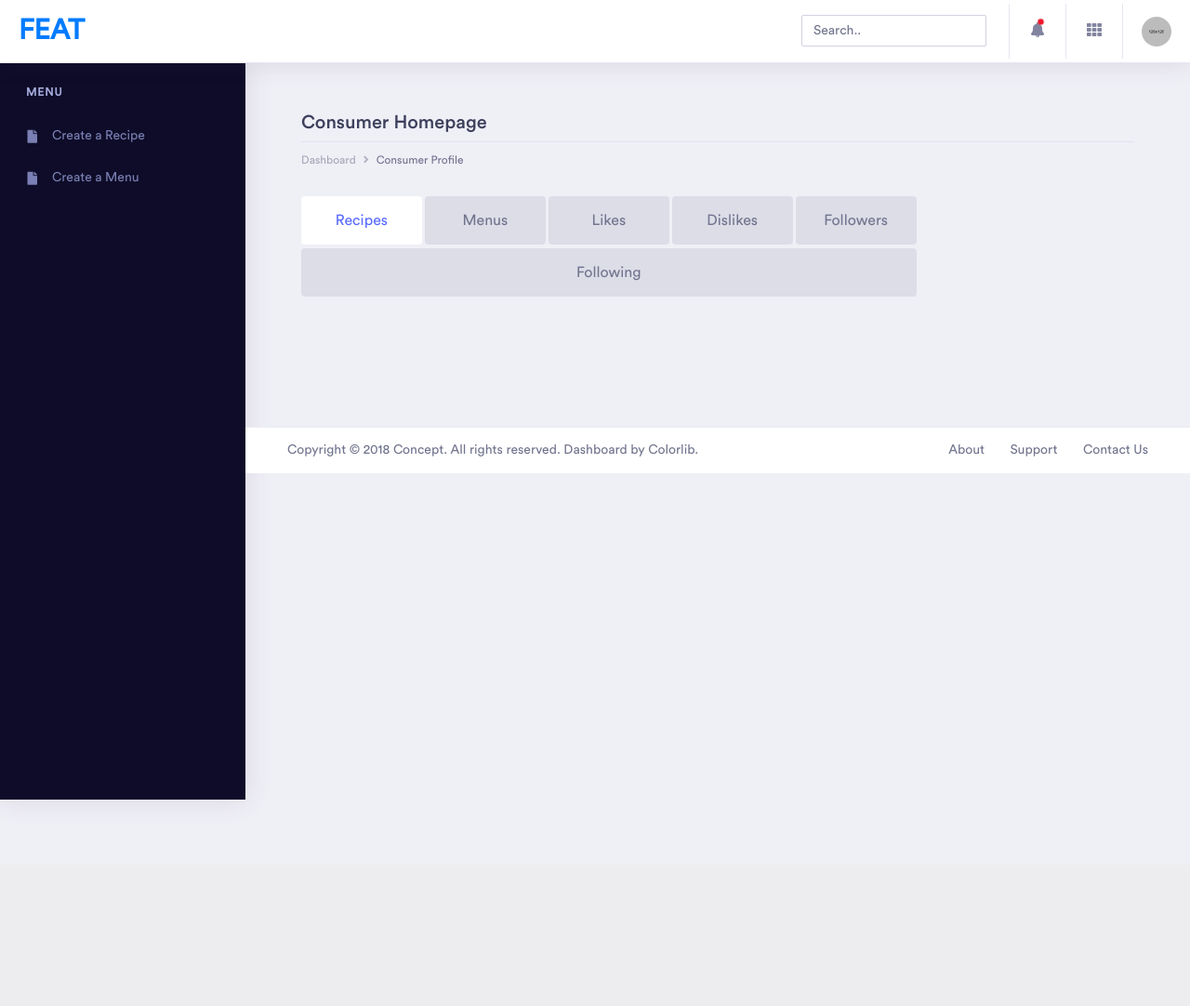
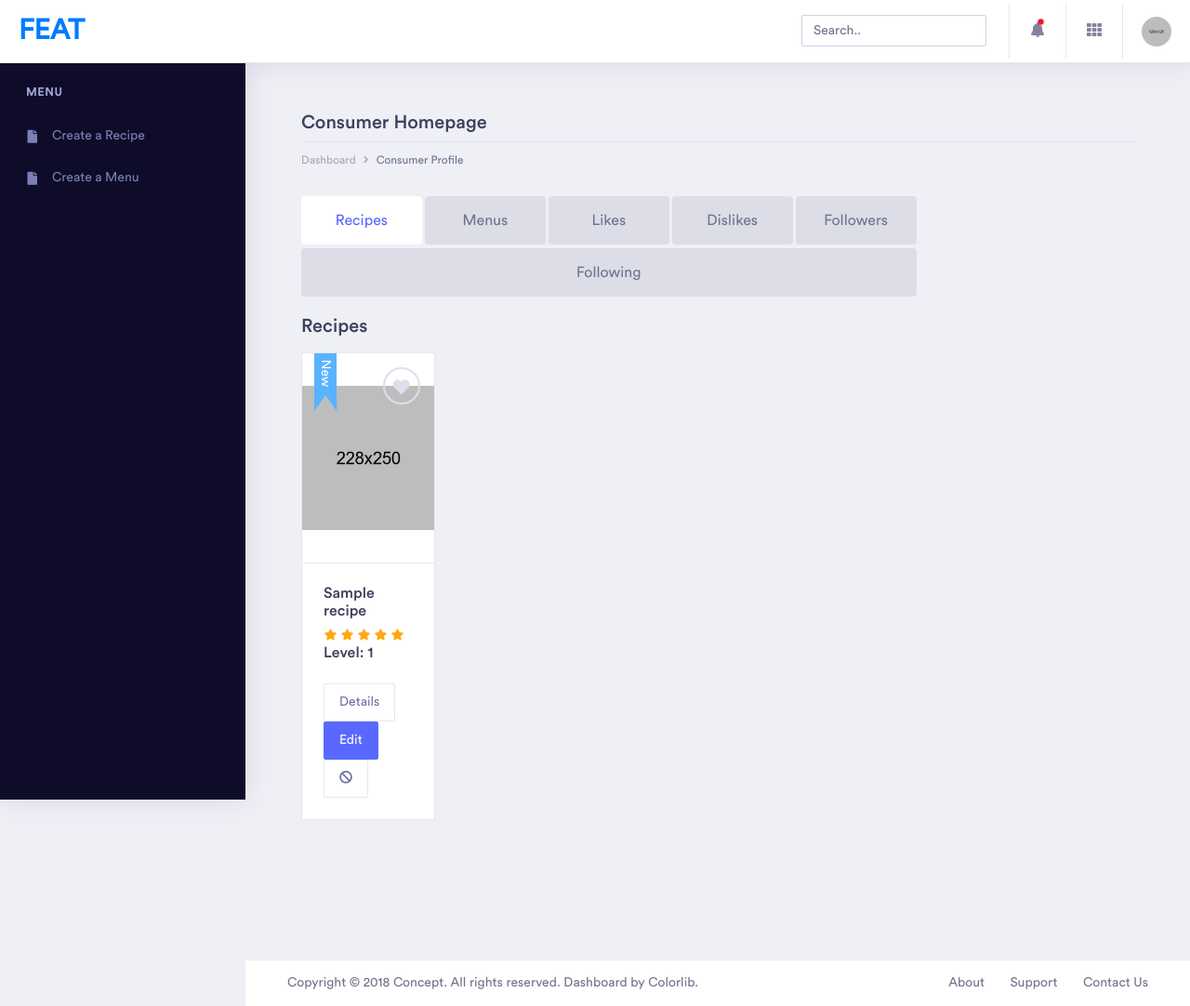
Before and after one commit to heobu/swe573, a Django app: page /home in a window 1280 px wide. Shown: the whole page at 93% size. Before the commit the page ends 860 px from the top, so only its background shows below. Run offline with Django 3.2, Linux system fonts and the light colour scheme; a user stored in the database is signed in; tables that the repository leaves empty hold one stand-in row (values such as "Sample post"); some libraries are stand-ins or nearby versions; some web fonts are replaced.

Commit message:
Recipe model, creation, GET API request features are added. A new recipe can be created by a user via UI, and the list of the user's recipes can be viewed on the user homepage.

```diff
--- a/feat/api_urls.py
+++ b/feat/api_urls.py
@@ -5,6 +5,7 @@ from . import api_views
 router = routers.DefaultRouter()
 router.register(r'consumer_profile', api_views.ConsumerProfileViewSet)
 router.register(r'provider_profile', api_views.ProviderProfileViewSet)
+router.register(r'recipe_create', api_views.RecipeCreateViewSet)
 
 urlpatterns = [
     path('', include(router.urls)),
--- a/feat/models.py
+++ b/feat/models.py
@@ -39,3 +39,15 @@ def save_user_profile(sender, instance, **kwargs):
         ProviderProfile.objects.get_or_create(user=instance)
     elif instance.is_consumer:
         ConsumerProfile.objects.get_or_create(user=instance)
+
+
+class Recipe(models.Model):
+    print('rrrr')
+    title = models.TextField(max_length=40, null=False)
+    ingredients = models.TextField(max_length=100, null=False)
+    description = models.TextField(max_length=300, null=False)
+    # picture (optional)
+    created_by = models.ForeignKey(User, on_delete=models.CASCADE, null=False, related_name="recipe_creator")
+    created_at = models.DateTimeField(auto_now_add=True)
+    difficulty = models.IntegerField(null=False)
+    prepared_in = models.IntegerField(null=False)
--- a/feat/views.py
+++ b/feat/views.py
@@ -5,7 +5,9 @@ from django.shortcuts import render, redirect
 from django.views.generic import TemplateView
 from django.views import View
 
-from feat.forms import RegisterAsConsumerForm, RegisterAsProviderForm, ConsumerProfileForm, ProviderProfileForm
+from feat.forms import RegisterAsConsumerForm, RegisterAsProviderForm, ConsumerProfileForm, ProviderProfileForm, \
+    CreateRecipeForm
+from feat.models import Recipe
 
 
 class HomeView(TemplateView):
@@ -13,7 +15,11 @@ class HomeView(TemplateView):
 
 
 class UserHomeView(LoginRequiredMixin, TemplateView):
-    template_name = "user_home.html"
+
+    def get(self, request):
+        username = request.user.username
+        recipes = Recipe.objects.filter(created_by__username=username).order_by('created_at')
+        return render(request, "user_home.html", {'recipes': recipes})
 
 
 class ProfileView(LoginRequiredMixin, TemplateView):
@@ -81,7 +87,7 @@ class RegisterAsConsumerView(View):
             login(request, user)
             return redirect('user_home')
         else:
-            return redirect('register_consumer')
+            return redirect('pages/sign-up.html')
 
 
 class RegisterAsProviderView(View):
@@ -106,13 +112,25 @@ class RegisterAsProviderView(View):
             login(request, user)
             return redirect('user_home')
         else:
-            return redirect('register_provider')
+            return redirect('pages/sign-up.html')
 
-
-class RecipeCreateView(View):
+class RecipeCreateView(View, LoginRequiredMixin):
 
     def get(self, request):
-        pass
+        form = CreateRecipeForm()
+        return render(request, "create-recipe.html", {'form': form})
 
     def post(self, request):
-        pass
+        form = CreateRecipeForm(request.POST, instance=request.user)
+        if form.is_valid():
+            created_by = request.user
+            title = form.cleaned_data.get('title')
+            ingredients = form.cleaned_data.get('ingredients')
+            description = form.cleaned_data.get('description')
+            difficulty = form.cleaned_data.get('difficulty')
+            prepared_in = form.cleaned_data.get('prepared_in')
+            #form.save(commit=True)
+            Recipe.objects.create(created_by=created_by, title=title, ingredients=ingredients, description=description, difficulty=difficulty, prepared_in=prepared_in)
+            return redirect('user_home')
+        else:
+            return render('create-recipe')
--- a/templates/pages/sign-up.html
+++ b/templates/pages/sign-up.html
@@ -13,9 +13,6 @@
         </div>
         <div class="card-body">
             {{ form.non_field_errors }}
-            <div class="form-group">
-                <p>{{ form.password1.widget.type }}</p>
-            </div>
             {% for field, obj in form.fields.items %}
                 <div class="form-group">
                     <input class="form-control form-control-lg" type="{{ obj.widget.input_type }}" placeholder="{{ field }}" name="{{ field }}">
--- a/templates/user_home.html
+++ b/templates/user_home.html
@@ -59,10 +59,9 @@
                         </ul>
                         <div class="tab-content" id="pills-tabContent">
                             <div class="tab-pane fade show active" id="pills-recipes" role="tabpanel" aria-labelledby="pills-recipes-tab">
+                                <div class="section-block">
+                                    <h3 class="section-title">Recipes</h3>
                                 </div>
-                            <div class="tab-pane fade" id="pills-menus" role="tabpanel" aria-labelledby="pills-menus-tab">
-                            </div>
-                            <div class="tab-pane fade" id="pills-campaign" role="tabpanel" aria-labelledby="pills-campaign-tab">
                                 <div class="row">
                                     <div class="col-xl-9 col-lg-8 col-md-8 col-sm-12 col-12">
                                         <div class="row">
@@ -71,14 +70,14 @@
                                                     <div class="product-thumbnail">
                                                         <div class="product-img-head">
                                                             <div class="product-img">
-                                                            <img src="assets/images/eco-product-img-1.png" alt="" class="img-fluid"></div>
+                                                                <img src="{% static 'assets/images/eco-product-img-1.png' %}" alt="" class="img-fluid"></div>
                                                             <div class="ribbons"></div>
                                                             <div class="ribbons-text">New</div>
                                                             <div class=""><a href="#" class="product-wishlist-btn"><i class="fas fa-heart"></i></a></div>
                                                         </div>
                                                         <div class="product-content">
                                                             <div class="product-content-head">
-                                                            <h3 class="product-title">T-Shirt Product Title</h3>
+                                                                <h3 class="product-title">{{ post.title }}</h3>
                                                                 <div class="product-rating d-inline-block">
                                                                     <i class="fa fa-fw fa-star"></i>
                                                                     <i class="fa fa-fw fa-star"></i>
@@ -86,17 +85,27 @@
                                                                     <i class="fa fa-fw fa-star"></i>
                                                                     <i class="fa fa-fw fa-star"></i>
                                                                 </div>
-                                                            <div class="product-price">$49.00</div>
+                                                                <div class="product-price">Level: {{ post.difficulty }}</div>
                                                             </div>
                                                             <div class="product-btn">
-                                                            <a href="#" class="btn btn-primary">Add to Cart</a>
                                                                 <a href="#" class="btn btn-outline-light">Details</a>
-                                                            <a href="#" class="btn btn-outline-light"><i class="fas fa-exchange-alt"></i></a>
+                                                                <a href="#" class="btn btn-primary">Edit</a>
+                                                                <a href="#" class="btn btn-outline-light"><i class="fas fa-ban"></i></a>
                                                             </div>
                                                         </div>
                                                     </div>
                                                 </div>
                                             {% endfor %}
+                                        </div>
+                                    </div>
+                                </div>
+                            </div>
+                            <div class="tab-pane fade" id="pills-menus" role="tabpanel" aria-labelledby="pills-menus-tab">
+                            </div>
+                            <div class="tab-pane fade" id="pills-campaign" role="tabpanel" aria-labelledby="pills-campaign-tab">
+                                <div class="row">
+                                    <div class="col-xl-9 col-lg-8 col-md-8 col-sm-12 col-12">
+                                        <div class="row">
                                         </div>
                                     </div>
                                 </div>
```
Also changed, not shown: feat/api_views.py (+6 -2 lines), feat/forms.py (+7 -1 lines), feat/serializers.py (+8 -1 lines), templates/create-recipe.html (added, +90 -0 lines). Lines whose indentation alone changed are shown as unchanged.
